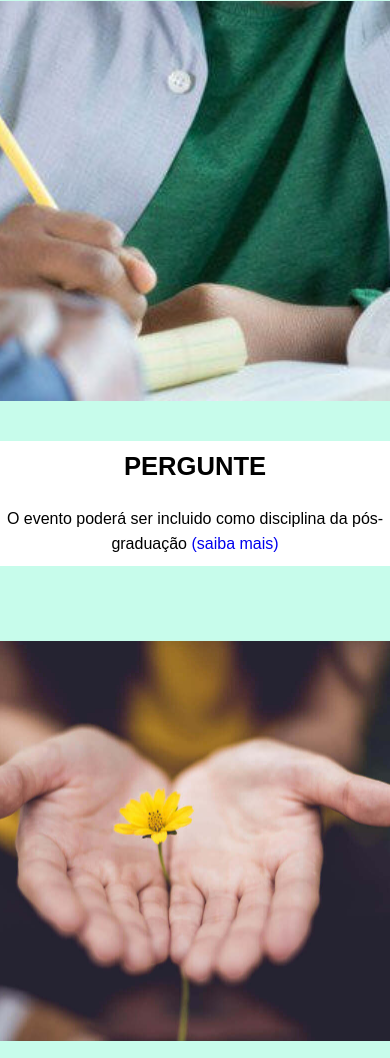
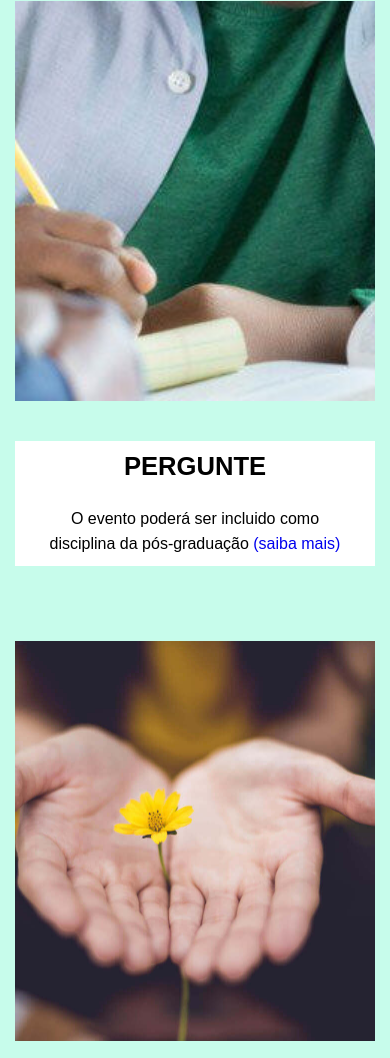
Before and after one commit to angelis-reis/workshopPosDocsIbccfUFRJ, a plain HTML site: page index.html in a window 390 px wide. Shown: the part 1770-2828 px from the top of the page. Drawn offline with Linux system fonts and the light colour scheme; a web font is replaced by a local one.

Commit message:
cards mobile menores

```diff
--- a/index.html
+++ b/index.html
@@ -132,8 +132,6 @@ O head, apenas mudo o enderelo da folha de estilo específica, neste caso o inde
 
 		<section id="hero-index">
 
-			<!-- trocar pelo abstractline.mp4 -->
-
 			<video id="videoBG" poster="images/poster.png" autoplay muted loop> <source src="images/abstract_line1.mp4" type="video/mp4"></video>
 
 			<h1 id ="work"class="title-large1"><strong>IV WORKSHOP DOS PÓS DOUTORES  </strong></h1>
@@ -186,7 +184,7 @@ O head, apenas mudo o enderelo da folha de estilo específica, neste caso o inde
 
 						<h5 class="card-title subtitle">Pergunte</h5>
 
-						<p class="card-text"> O evento poderá ser incluido como disciplina da pós-graduação <a href="disp.html">(saiba mais)</a></p>
+						<p class="card-text"> O evento poderá ser incluido como <br> disciplina da pós-graduação <a href="disp.html">(saiba mais)</a></p>
 
 					</div>
 
--- a/styles/index_style.css
+++ b/styles/index_style.css
@@ -1341,12 +1341,12 @@
 	}
 
 	#cards-evento{
-		grid-template-columns: 400px;
+		grid-template-columns: 360px;
 		grid-template-rows: 600px 600px 600px;
 	}
 
 		.texto-evento{
-			width: 400px;
+			width: 360px;
 		}
 
 		.photo{
```
